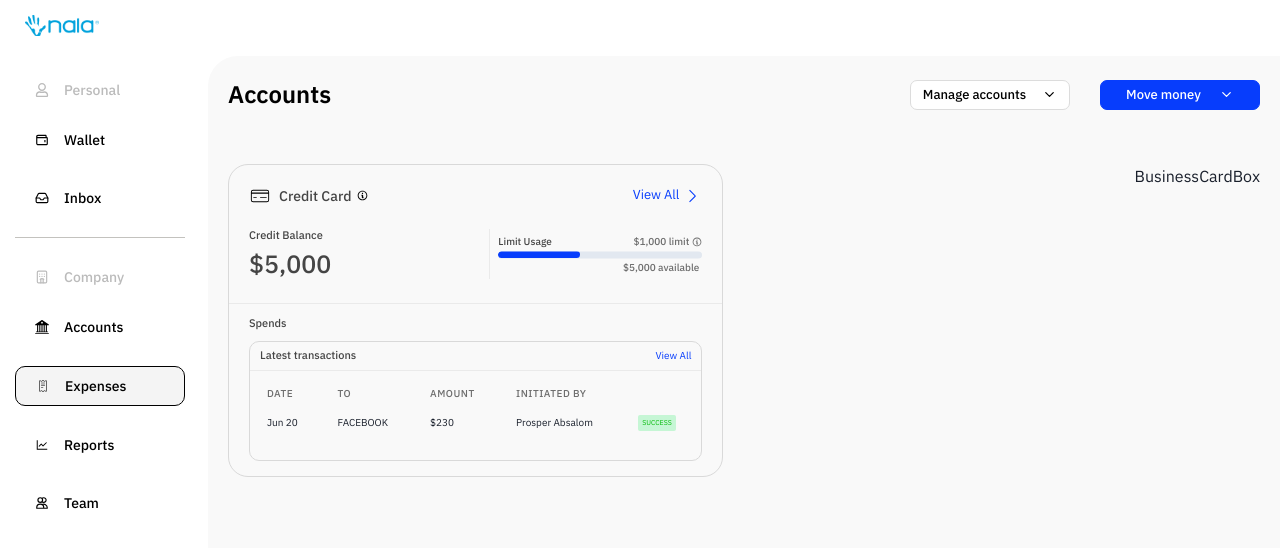
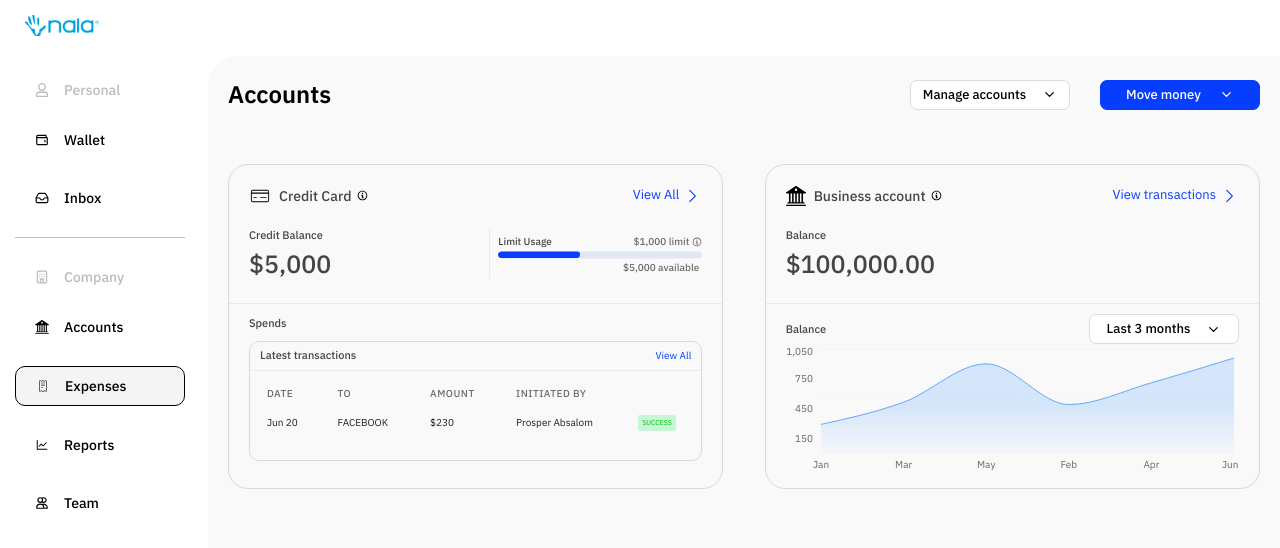
Before and after one commit to ProsperChihimba/nala-business-dashboard, a React (Vite) app: page / in a window 1280 px wide. Shown: the top 548 px of the page. Built offline with nearby package versions, Linux system fonts and the light colour scheme.

Commit message:
Add: account business account box

```diff
--- a/package.json
+++ b/package.json
@@ -18,7 +18,8 @@
     "framer-motion": "^10.12.22",
     "react": "^18.2.0",
     "react-dom": "^18.2.0",
-    "react-icons": "^4.10.1"
+    "react-icons": "^4.10.1",
+    "recharts": "^2.7.2"
   },
   "devDependencies": {
     "@types/react": "^18.2.14",
--- a/src/components/accounts/body/sections/cards/business_card.tsx
+++ b/src/components/accounts/body/sections/cards/business_card.tsx
@@ -1,8 +1,140 @@
-import React from 'react'
+import {  Box, Flex, Spacer } from "@chakra-ui/react"
+import { Divider, Typography } from "antd";
+import { BsBank2 } from "react-icons/bs";
+import { GoInfo } from "react-icons/go";
+import { VscChevronRight } from "react-icons/vsc";
+import AppButton from "../../../../layout/button";
+import { FiChevronDown } from "react-icons/fi";
+import MerchantsChart from "../../../../layout/chart";
 
 const BusinessCardBox = () => {
+
+  const data = [
+      { registered__month: 1, registered__year: 2022, total: 18300196787, count: 289 },
+      { registered__month: 2, registered__year: 2023, total: 73614764207.28946, count: 489 },
+      { registered__month: 3, registered__year: 2022, total: 635000, count: 513 },
+      { registered__month: 4, registered__year: 2023, total: 18300196787.17048, count: 709 },
+      { registered__month: 5, registered__year: 2022, total: 108989000, count: 900 },
+      { registered__month: 6, registered__year: 2023, total: 7268083239.017362, count: 959 },
+  ]
+
+  const { Text } = Typography;
   return (
-    <div>BusinessCardBox</div>
+    <Box
+        width='48%'
+        fontFamily='IBM Plex Sans, sans-serif'
+        border='1px solid #D9D9D9'
+        borderRadius='20px'
+    >
+
+        {/* header section */}
+        <Flex paddingTop='20px' paddingRight='20px' paddingLeft='20px' alignItems='center' mb='20px'>
+            {/* title */}
+            <BsBank2 size='20px' color='#000000' />
+
+            <Text
+                style={{
+                    fontFamily: 'IBM Plex Sans, sans-serif',
+                    fontSize: '14px',
+                    fontWeight: 500,
+                    color: '#454545',
+                    marginLeft: '8px',
+                    marginRight: '5px'
+                }}
+            >
+                Business account
+            </Text>
+
+            <GoInfo size='11px' color='#000000' />
+
+            <Spacer />
+
+            {/* view section */}
+            <Text
+                style={{
+                    fontFamily: 'IBM Plex Sans, sans-serif',
+                    fontSize: '13px',
+                    fontWeight: 400,
+                    color: '#073DFC',
+                    marginRight: '3px'
+                }}
+            >
+                View transactions
+            </Text>
+            <VscChevronRight size='20px' color='#073DFC' />
+        </Flex>
+
+
+        {/* card details */}
+        <Flex padding='0px 20px' alignItems='center'>
+
+            {/* balance */}
+            <Flex direction='column'>
+                <Text
+                    style={{
+                        fontFamily: 'IBM Plex Sans, sans-serif',
+                        fontSize: '11px',
+                        fontWeight: 500,
+                        color: '#454545',
+                    }}
+                >
+                    Balance
+                </Text>
+                <Text
+                    style={{
+                        fontFamily: 'IBM Plex Sans, sans-serif',
+                        fontSize: '25px',
+                        fontWeight: 500,
+                        color: '#454545',
+                    }}
+                >
+                    $100,000.00
+                </Text>
+            </Flex>
+        </Flex>
+
+        <Divider style={{ marginTop: '20px', marginBottom: '5px' }} />
+
+        {/* recent transactions */}
+
+        <Box paddingRight='20px' paddingLeft='20px' >
+            {/* title */}
+            <Flex justifyContent='space-between' marginTop='10px' alignItems='center'>
+              <Text
+                  style={{
+                      fontFamily: 'IBM Plex Sans, sans-serif',
+                      fontSize: '11px',
+                      fontWeight: 500,
+                      color: '#454545',
+                  }}
+              >
+                  Balance
+              </Text>
+
+              {/* month selector button */}
+              <AppButton
+                  label='Last 3 months'
+                  background='white'
+                  color='#000'
+                  icon={<FiChevronDown size='15px' style={{ marginLeft: 8 }} color='#000000' />}
+                  width='150px'
+                  borderColor='#DCDCDC'
+              />
+            </Flex>
+
+
+            <MerchantsChart
+              id='colorThree'
+              id_url="url(#colorThree)"
+              color='#60A9FF'
+              graph={data}
+              type='Completed Goals'
+            />
+
+
+        </Box>
+
+    </Box>
   )
 }
 
--- /dev/null
+++ b/src/components/layout/chart.tsx
@@ -0,0 +1,109 @@
+import { Box } from '@chakra-ui/react'
+import {
+    ResponsiveContainer,
+    AreaChart,
+    XAxis,
+    YAxis,
+    Area,
+    CartesianGrid,
+} from "recharts";
+
+interface Props {
+    id: string;
+    id_url: string;
+    color: string;
+    type: string;
+    graph: {
+        registered__month: number;
+        count: number;
+        total: number;
+        registered__year: number;
+    }[];
+}
+
+interface Data {
+    registered__month: number;
+    count: number;
+    total: number;
+    registered__year: number;
+}
+
+const MerchantsChart = ({id, id_url, color, type, graph} : Props) => {
+
+
+        const monthNames = [
+            "Jan",
+            "Feb",
+            "Mar",
+            "Apr",
+            "May",
+            "Jun",
+            "Jul",
+            "Aug",
+            "Sep",
+            "Oct",
+            "Nov",
+            "Dec"
+        ];
+
+        function compareData(a: Data, b: Data) {
+            if (a.registered__year !== b.registered__year) {
+              return a.registered__year - b.registered__year;
+            }
+            return a.registered__month - b.registered__month;
+        }
+
+        graph.sort(compareData);
+
+          // Sort the data array
+        // data.sort(compareData);
+
+        const newData = graph.map(subarr => {
+            const monthName = monthNames[subarr.registered__month - 1];
+            return {registered__month: monthName, count: subarr.count, total: subarr.total, registered__year: subarr.registered__year};
+        });
+
+        // number formater
+        const formatter = new Intl.NumberFormat('en-US', {
+            useGrouping: true,
+            minimumFractionDigits: 0
+    });
+
+    return (
+        <Box h='144px' marginLeft="-30px">
+            {/* chart */}
+            <ResponsiveContainer width="100%" height='100%'>
+                <AreaChart data={newData}>
+                <defs>
+                    <linearGradient id={id} x1="0" y1="0" x2="0" y2="1">
+                        <stop offset="50%" stopColor={color} stopOpacity={0.4} />
+                        <stop offset="100%" stopColor={color} stopOpacity={0.05} />
+                    </linearGradient>
+                </defs>
+
+                <Area type="monotone" dataKey="count" stroke={color} fill={id_url}/>
+
+                <XAxis
+                    dataKey="registered__month"
+                    axisLine={false}
+                    tickLine={false}
+                    tick={{ fontSize: 10 }}
+                />
+
+                <YAxis
+                    dataKey='count'
+                    axisLine={false}
+                    tickLine={false}
+                    tickCount={8}
+                    tickFormatter={(number) => {return formatter.format(number)}}
+                    tick={{ fontSize: 10 }}
+                />
+
+                <CartesianGrid opacity={0.1} vertical={false} />
+                </AreaChart>
+            </ResponsiveContainer>
+        </Box>
+    )
+}
+
+export default MerchantsChart
```
Also changed, not shown: 1 other file (tests, documents, lock files or other folders).
